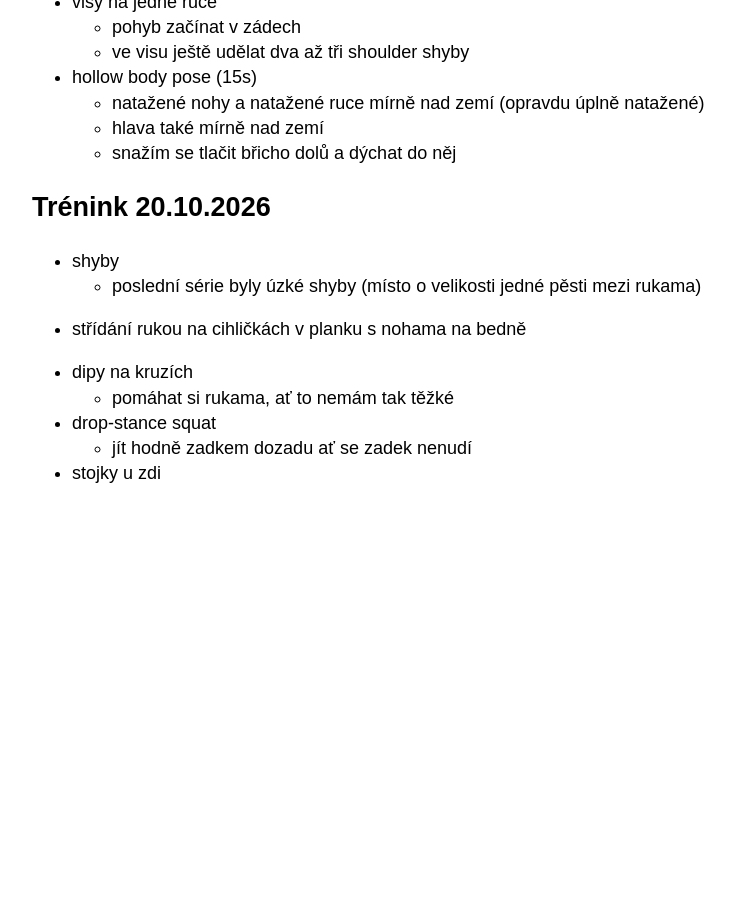
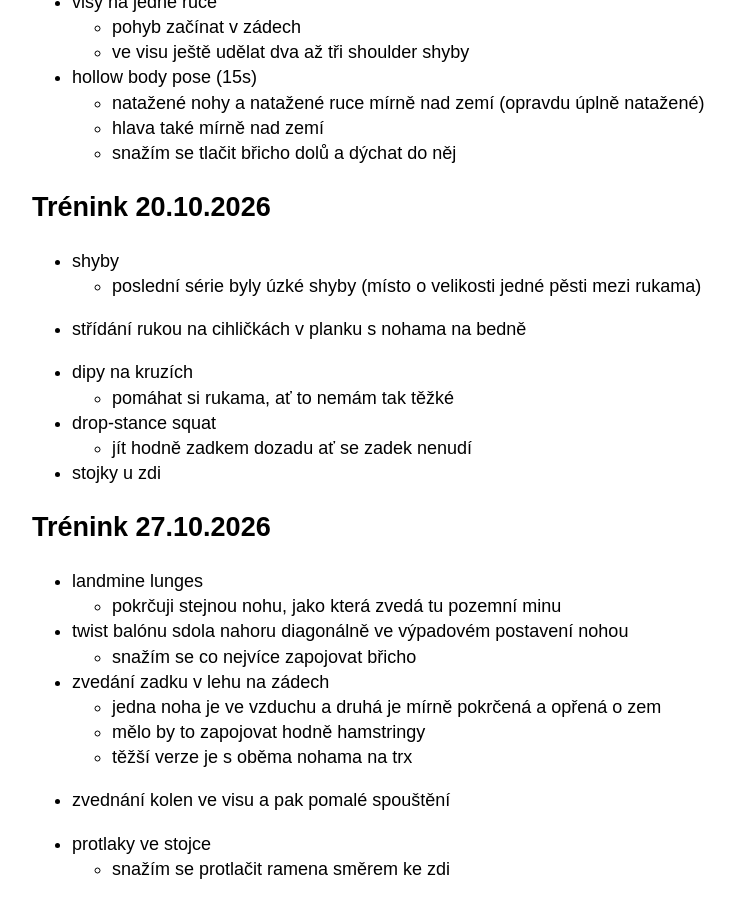
Before and after one commit to hartmaj2/hartmaj2.github.io, a Jekyll site: the page built from sections/sports/fitness.md, in a window 1280 px wide and 900 px high, scrolled down 17788 px. Shown: the whole window, without its empty margins (158-893 px from the left). Built offline with Jekyll 4.4.1, drawn with Linux system fonts in a browser that asks for light colours; before the commit the page ends 18292 px from its top, so only the background shows below that.

Commit message:
Add fitness

```diff
--- a/sections/sports/fitness.md
+++ b/sections/sports/fitness.md
@@ -831,3 +831,21 @@ minutu běžky
   - jít hodně zadkem dozadu ať se zadek nenudí
 
 - stojky u zdi
+
+## Trénink 27.10.2026
+
+- landmine lunges
+  - pokrčuji stejnou nohu, jako která zvedá tu pozemní minu
+
+- twist balónu sdola nahoru diagonálně ve výpadovém postavení nohou
+  - snažím se co nejvíce zapojovat břicho
+
+- zvedání zadku v lehu na zádech
+  - jedna noha je ve vzduchu a druhá je mírně pokrčená a opřená o zem
+  - mělo by to zapojovat hodně hamstringy
+  - těžší verze je s oběma nohama na trx
+
+- zvednání kolen ve visu a pak pomalé spouštění
+
+- protlaky ve stojce
+  - snažím se protlačit ramena směrem ke zdi
```
